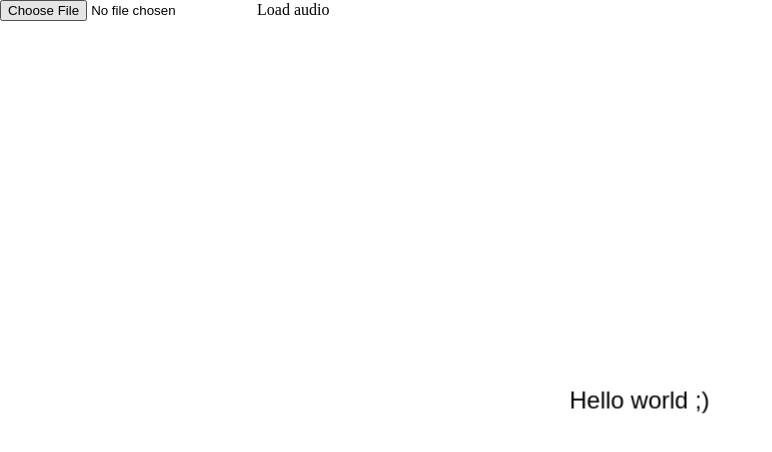
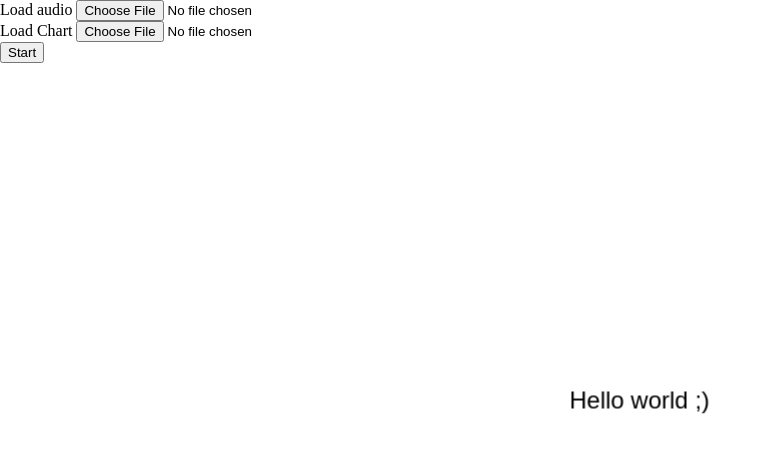
Before and after one commit to MisaLiu/riz-player, a website built with Vite: page index.html in a window 1280 px wide. Shown: the whole page, without its empty margins (0-772 px from the left). Built offline with nearby package versions, Linux system fonts and the light colour scheme.

Commit message:
feat: Debug panel

```diff
--- a/index.html
+++ b/index.html
@@ -7,10 +7,17 @@
     <title>Vite + TS</title>
   </head>
   <body>
-    <label style="display: block; position: absolute; top: 0; left: 0; z-index: 10;">
-      <input type="file" id="test-load-audio" />
-      Load audio
-    </label>
+    <div class="debug file-select">
+      <label>
+        Load audio
+        <input type="file" id="test-load-audio" />
+      </label>
+      <label>
+        Load Chart
+        <input type="file" id="test-load-chart" />
+      </label>
+      <button id="test-start">Start</button>
+    </div>
     <script type="module" src="/src/main.ts"></script>
   </body>
 </html>
--- a/src/styles/index.css
+++ b/src/styles/index.css
@@ -8,3 +8,13 @@ body {
 canvas.app {
   display: block;
 }
+
+div.debug.file-select {
+  position: absolute;
+  top: 0;
+  left: 0;
+}
+
+div.debug.file-select label {
+  display: block;
+}
```
